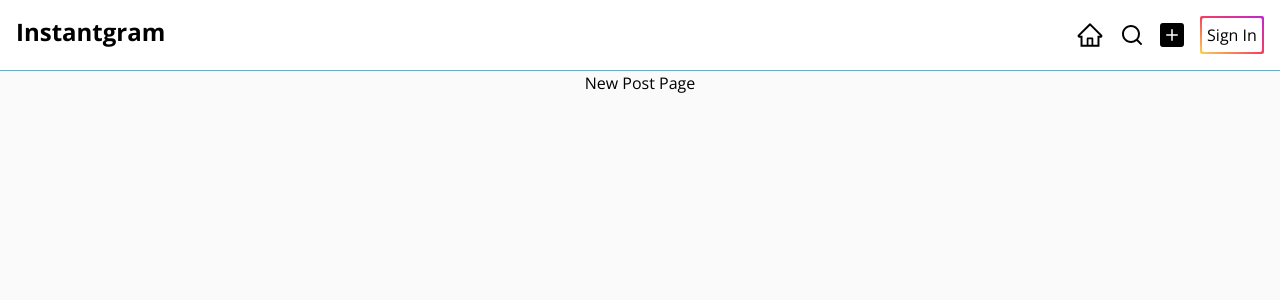
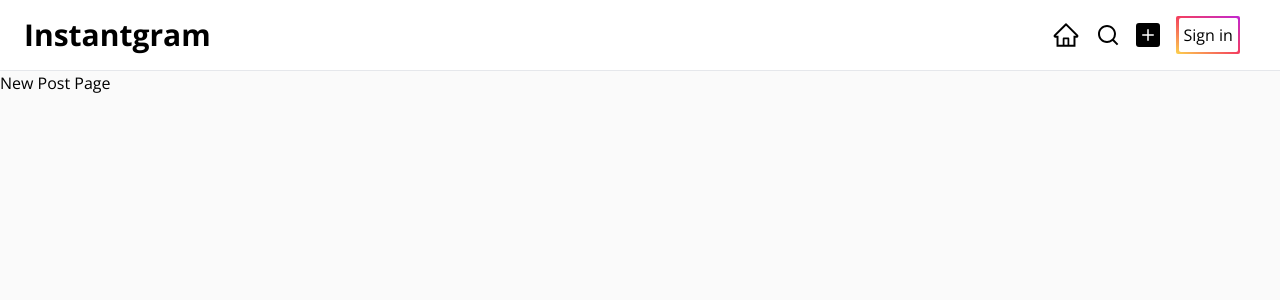
Before and after one commit to 95rolancia/next13-sanity-practice, a Next.js app: page /new in a window 1280 px wide. Shown: the top 300 px of the page. Built offline with nearby package versions, Linux system fonts and the light colour scheme; no server answers.

Commit message:
style: layout 개선

```diff
--- a/src/app/layout.tsx
+++ b/src/app/layout.tsx
@@ -1,9 +1,9 @@
 import "./globals.css";
 import type { Metadata } from "next";
 import { Open_Sans } from "next/font/google";
-import Header from "@/components/Header";
 import AuthProvider from "@/components/auth/AuthProvider";
 import SWRConfigContext from "@/context/SWRConfigContext";
+import Navbar from "@/components/Navbar";
 
 const openSans = Open_Sans({ subsets: ["latin"] });
 
@@ -19,10 +19,14 @@ export default function RootLayout({
 }) {
   return (
     <html lang="en" className={openSans.className}>
-      <body className="w-full max-w-screen-xl overflow-auto mx-auto">
+      <body className="w-full bg-neutral-50 overflow-auto">
         <AuthProvider>
-          <Header />
-          <main className="w-full flex justify-center bg-neutral-50 min-h-full">
+          <header className="sticky top-0 bg-white z-10 border-b">
+            <div className="max-w-screen-xl mx-auto">
+              <Navbar />
+            </div>
+          </header>
+          <main className="w-full flex justify-cente max-w-screen-xl mx-auto">
             <SWRConfigContext>{children}</SWRConfigContext>
           </main>
         </AuthProvider>
--- a/src/components/Header.tsx
+++ /dev/null
@@ -1,13 +0,0 @@
-import Link from "next/link";
-import Navbar from "./Navbar";
-
-export default function Header() {
-  return (
-    <header className="flex justify-between p-4 border-b border-sky-400 sticky top-0 bg-white z-10">
-      <Link href="/">
-        <h1 className="text-2xl font-bold">Instantgram</h1>
-      </Link>
-      <Navbar />
-    </header>
-  );
-}
--- a/src/components/Navbar.tsx
+++ b/src/components/Navbar.tsx
@@ -30,21 +30,23 @@ const LINKS = [
     selectedIcon: <NewFillIcon />,
   },
 ];
-
 export default function Navbar() {
   const pathname = usePathname();
   const { data: session } = useSession();
   const user = session?.user;
 
   return (
+    <div className="flex justify-between items-center px-6">
+      <Link href="/">
+        <h1 className="text-3xl font-bold">Instantgram</h1>
+      </Link>
       <nav>
-      <ul className="flex items-center gap-4">
+        <ul className="flex gap-4 items-center p-4">
           {LINKS.map(({ path, icon, selectedIcon }) => (
             <li key={path}>
-            <Link href={path}>{path === pathname ? selectedIcon : icon}</Link>
+              <Link href={path}>{pathname === path ? selectedIcon : icon}</Link>
             </li>
           ))}
-
           {user && (
             <li>
               <Link href={`/user/${user.username}`}>
@@ -52,16 +54,15 @@ export default function Navbar() {
               </Link>
             </li>
           )}
+          <li>
             {session ? (
-          <li>
-            <ColorButton text="Sign Out" onClick={() => signOut()} />
+              <ColorButton text="Sign out" onClick={() => signOut()} />
+            ) : (
+              <ColorButton text="Sign in" onClick={() => signIn()} />
+            )}
           </li>
-        ) : (
-          <li>
-            <ColorButton text="Sign In" onClick={() => signIn()} />
-          </li>
-        )}
         </ul>
       </nav>
+    </div>
   );
 }
```
Lines whose indentation alone changed are shown as unchanged.
